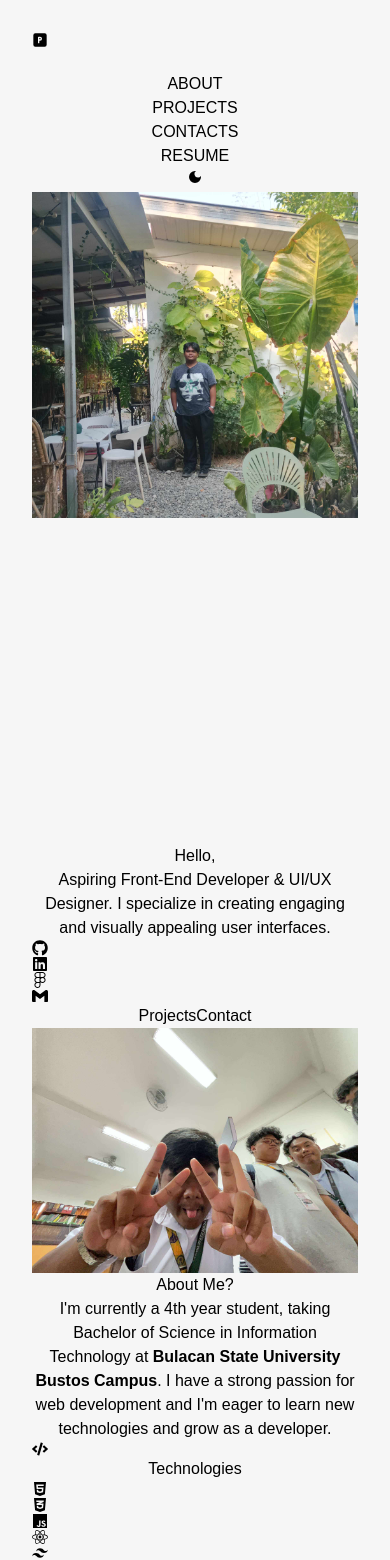
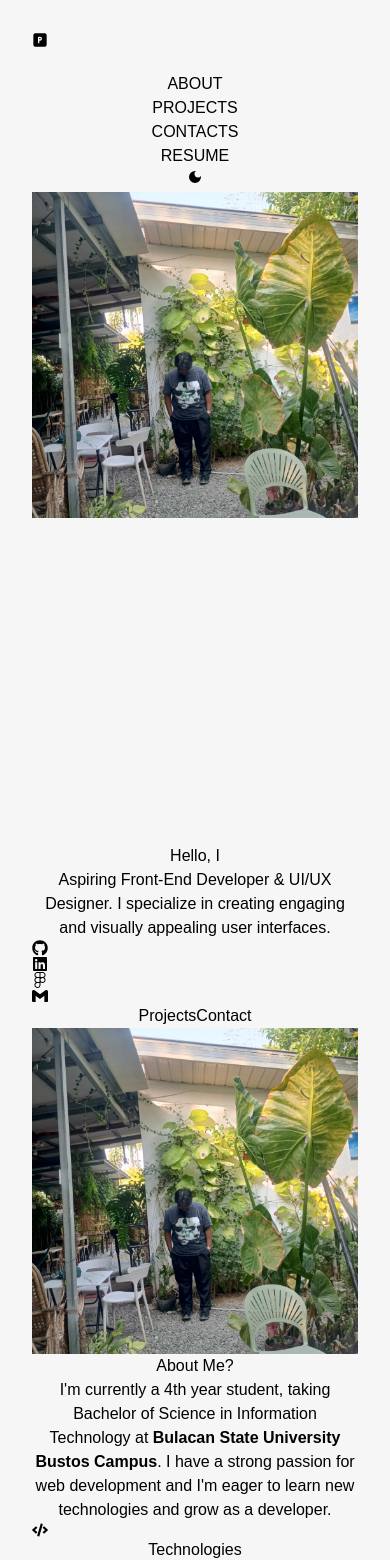
Before and after one commit to dreiiiur/Poms-Portfolio, a React (Vite) app: page / in a window 390 px wide. Shown: the top 1560 px of the page. Built offline with nearby package versions, Linux system fonts and the light colour scheme.

Commit message:
refactor: added project

```diff
--- a/src/App.jsx
+++ b/src/App.jsx
@@ -38,6 +38,7 @@ import { Link } from "react-scroll";
 
 import "./App.css";
 import { FaM } from "react-icons/fa6";
+import { link } from "framer-motion/client";
 
 function App() {
   const [isMenuOpen, setIsMenuOpen] = useState(false);
@@ -268,7 +269,7 @@ function App() {
   transition={{ duration: 1, ease: "easeOut" }}
 >
   <motion.img
-    src="./123456.jpg"
+    src="./123123.jpg"
     alt="Profile"
     className="w-[180px] h-[180px] sm:w-[220px] sm:h-[220px] md:w-[260px] md:h-[260px] lg:w-[550px] lg:h-[600px] rounded-[2rem] object-cover shadow-xl filter drop-shadow-md"
     initial={{ opacity: 0, x: -100 }}
@@ -398,7 +399,7 @@ function App() {
                 to="projects"
                 smooth={true}
                 duration={500}
-                className="bg-gradient-to-bl from-green-600 to-green-800 text-white font-bold py-2 px-6 rounded-lg cursor-pointer text-center"
+                className="bg-gradient-to-r from-green-500 to-green-600 text-white font-bold py-2 px-6 rounded-lg cursor-pointer text-center"
               >
                 Projects
               </Link>
@@ -425,13 +426,13 @@ function App() {
         >
           {/* Left Section - Profile Picture */}
           <motion.div
-            className="flex justify-center items-center md:w-1/2"
+            className="flex justify-center items-center md:w-1/3"
             variants={fadeIn}
           >
             <img
-              src="./pis.jpg"
+              src="./123123.jpg"
               alt="Profile"
-              className="w-75 h-70 md:w-screen md:h-1/2 object-cover shadow rounded-xl"
+              className="w-60 h-52 md:w-full md:h-full object-cover shadow rounded-lg"
             />
           </motion.div>
 
@@ -568,6 +569,14 @@ function App() {
                 link: "https://www.figma.com/proto/djbaS2IE0zQJylhWnNCHN4/Matcha-Madness?page-id=0%3A1&node-id=16-2&p=f&viewport=364%2C80%2C0.45&t=ihICf0FVdEPV9a3k-1&scaling=scale-down&content-scaling=fixed",
                 textColor: "#76885B",
               },
+              {
+                image: "./Aural-Nexus.png",
+                title: "Aural Nexus",
+                description: "Web-Based Game for Students",
+                tech: "Figma",
+                link: "https://www.figma.com/proto/J4ejpBHqCimF0xXvvfdZX3/Aural-Nexus--Copy-?page-id=0%3A1&node-id=2105-23&viewport=403%2C1577%2C0.12&t=zY0WhVWoutEKqik6-1&scaling=contain&content-scaling=fixed&starting-point-node-id=2105%3A23",
+                textColor: "#76885B",
+              },
             ].map((project, index) => (
               <div
                 key={index}
@@ -640,7 +649,7 @@ function App() {
                   image:
                     "https://scontent.fmnl17-7.fna.fbcdn.net/v/t39.30808-1/485079722_3908545429463270_3993449192919758734_n.jpg?stp=dst-jpg_s200x200_tt6&_nc_cat=110&ccb=1-7&_nc_sid=e99d92&_nc_eui2=AeFM08urZFK3iGIvGcVYIYhPNul6J4x632Y26XonjHrfZkrYqA1xpFeVveO1tQT1hAjnEzj2Uz9E_7Sn91Zkj1yX&_nc_ohc=1iWhtLRUmfEQ7kNvwHNhIak&_nc_oc=AdmilqH350fl0nVsT6lDbR0Euis1ccFCLHMbL6TFhyaAGucjuHAfHIDN2CrDVAlPoRo&_nc_zt=24&_nc_ht=scontent.fmnl17-7.fna&_nc_gid=upBIWt59wVXo9mBYYqbTtg&oh=00_AfGdaOoVY310GDC3PnHYlkDvQ-NM70jrB6Ua4n9_Uzio2w&oe=680D6804",
                   name: "Marrianne Tameta",
-                  position: "Web Developer",
+                  position: "Full Stack Developer",
                   text: "Lorem ipsum dolor sit amet, consectetur adipiscing elit. Sed sit amet nulla auctor, vestibulum magna sed, convallis ex.",
                   rating: 4,
                 },
```
Also changed, not shown: public/123123.jpg (added), public/Aural-Nexus.png (added).
